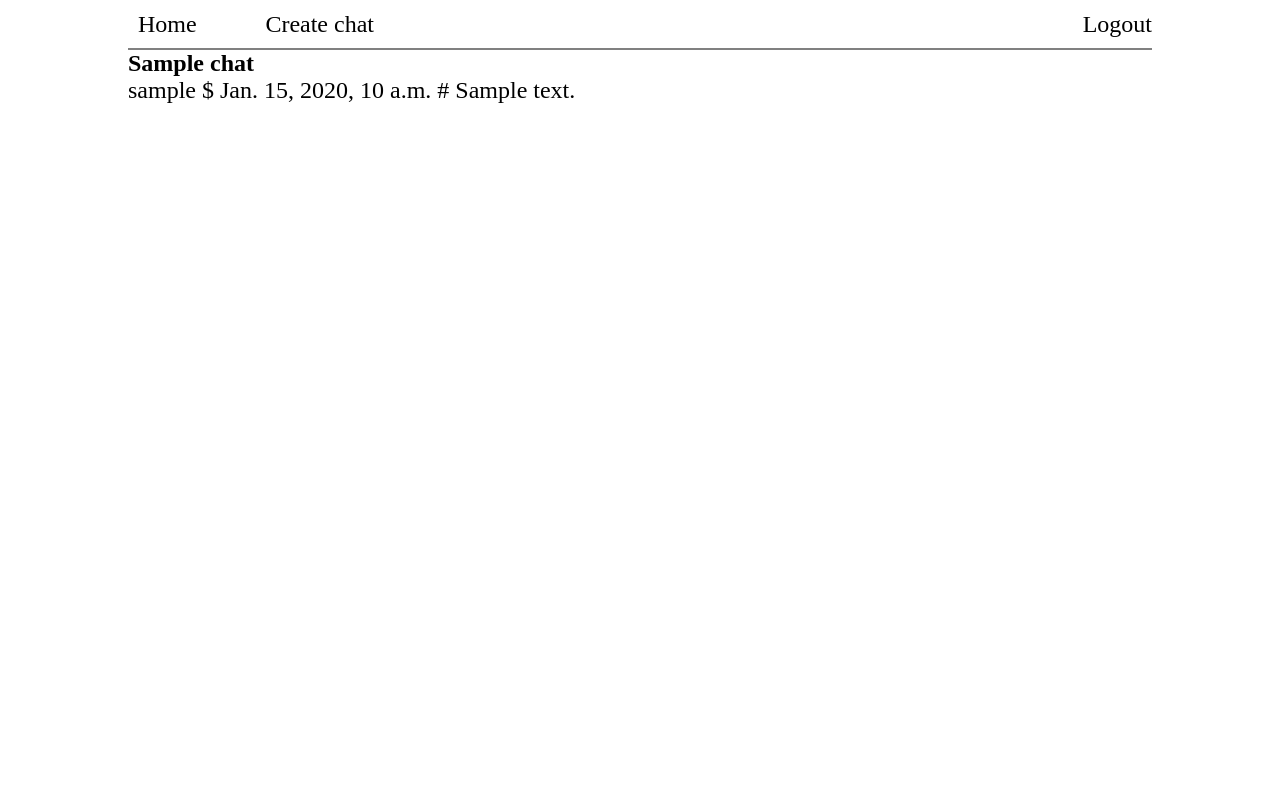
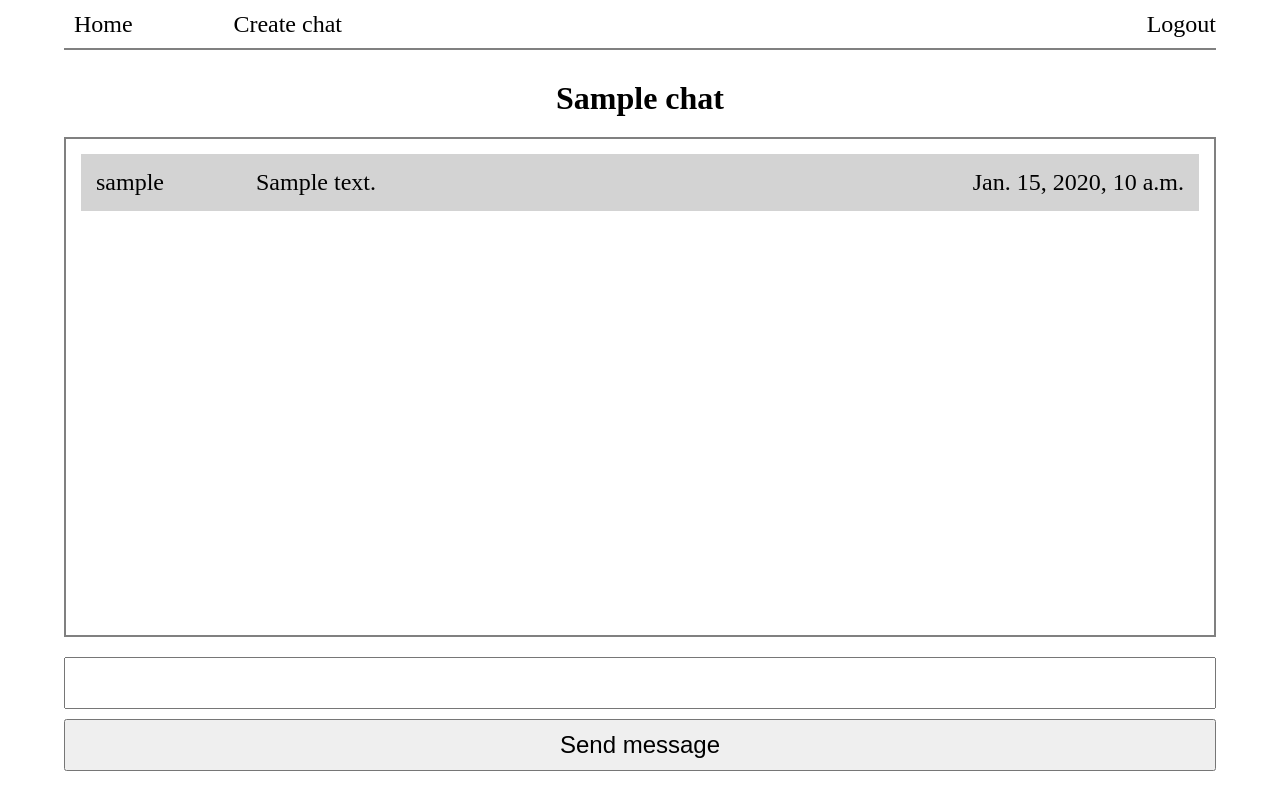
Before and after one commit to ArthurPanchenko/chatus, a Django app: page /00000000-0000-0000-0000-000000000001/ in a window 1280 px wide. Run offline with Django 5.2, Linux system fonts and the light colour scheme; a user stored in the database is signed in; tables that the repository leaves empty hold one stand-in row (values such as "Sample post").

Commit message:
chat page visual

```diff
--- a/static/css/style.css
+++ b/static/css/style.css
@@ -6,7 +6,7 @@
 }
 
 .container {
-    width: 80%;
+    width: 90%;
     margin: 0 auto;
 }
 
@@ -66,3 +66,71 @@ a {
 .chat__body {
     font-size: 16px;
 }
+
+.content {
+    margin-top: 30px;
+}
+
+.centered {
+    margin: 0 auto;
+    display: flex;
+    justify-content: center;
+    font-size: 32px;
+}
+
+.chat__content {
+    overflow-y: scroll;
+    height: 500px;
+    width: 100%;
+    border: 2px solid gray;
+    padding: 15px;
+    margin-top: 20px;
+}
+
+.message {
+    display: flex;
+    justify-content: space-between;
+    background-color: lightgray;
+    padding: 15px;
+}
+
+.message:not(:first-of-type) {
+    margin-top: 15px;
+}
+
+.message__data {
+    display: flex;
+    align-items: center;
+    width: 20%;
+    gap: 10px;
+}
+
+.author {
+    min-width: 150px
+}
+
+.text {
+    overflow-wrap: break-word;
+    min-width: 650px;
+}
+
+.date {
+    display: flex;
+    align-items: center;
+}
+
+.chat__message {
+    display: flex;
+    flex-direction: column;
+    margin-top: 20px;
+    gap: 10px;
+}
+
+#message__input {
+    padding: 10px
+}
+
+#message__submit {
+    padding: 10px;
+
+}
--- /dev/null
+++ b/static/js/script.js
@@ -0,0 +1,2 @@
+var objDiv = document.getElementById("chat__body");
+objDiv.scrollTop = objDiv.scrollHeight;
--- a/templates/base.html
+++ b/templates/base.html
@@ -30,6 +30,7 @@
 
     </div>
 
+    <script src="{% static 'js/script.js' %}"></script>
 
 </body>
 </html>
--- a/templates/chat/chat.html
+++ b/templates/chat/chat.html
@@ -2,12 +2,34 @@
 
 {% block content %}
 
-    <h1>{{ chat.title }}</h1>
+    <div class="content">
 
-    {% for message in chat.messages.all %}
+        <h1 class="content__h1 centered">{{ chat.title }}</h1>
 
-        <p>{{ message.author }} $ {{ message.created }} # {{ message.text }}</p>
+        <div class="chat__content" id="chat__body">
+            {% for message in chat.messages.all %}
 
-    {% endfor %}
+            <div class="message">
+                <div class="message__data">
+                    <div class="author">{{ message.author }}</div>
+                    <div class="text">{{ message.text }}</div>
+                </div>
+
+                <div class="date">{{ message.created }} </div>
+            </div>
+
+        {% endfor %}
+        </div>
+
+        <div class="chat__message">
+            <input type="text" id="message__input">
+            <input type="submit" value="Send message" id="message__submit">
+        </div>
+
+
+    </div>
+
+
+
 
 {% endblock content %}
```
Also changed, not shown: 2 other files.
